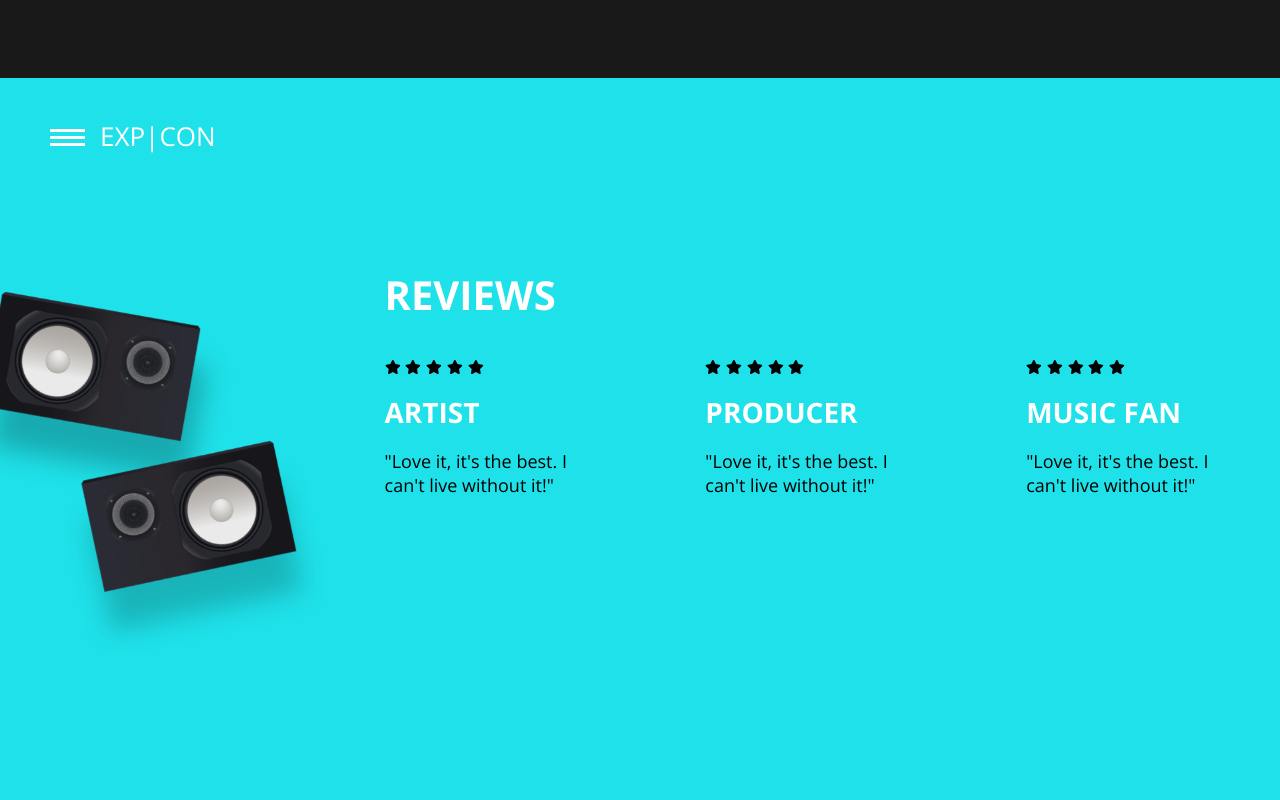
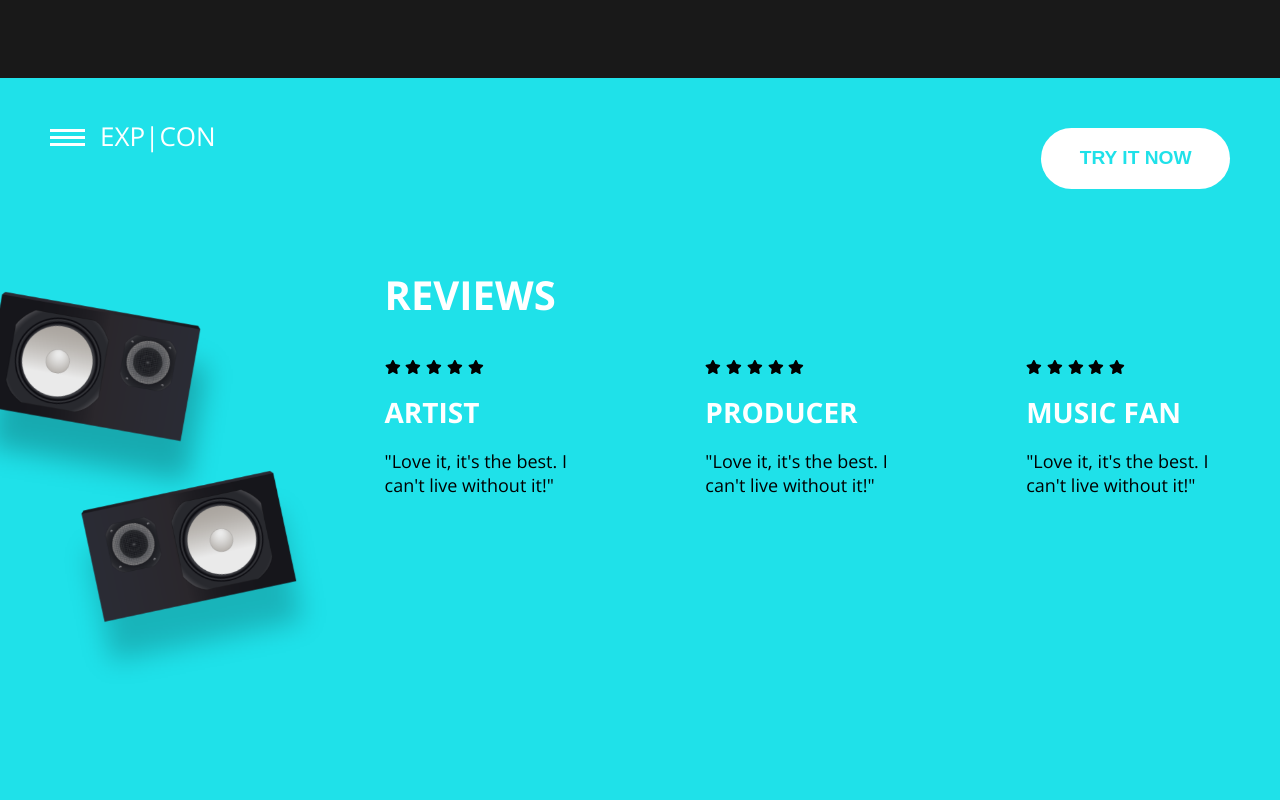
Before and after one commit to dlinardi/speer, a React (Create React App) app: page / in a window 1280 px wide. Shown: the part 1360-2160 px from the top of the page. Built offline with nearby package versions, Linux system fonts and the light colour scheme.

Commit message:
fixed issue with gradient button and review section

```diff
--- a/src/components/GetNow/GetNow.jsx
+++ b/src/components/GetNow/GetNow.jsx
@@ -24,11 +24,7 @@ function GetNow(props) {
             <h1 style={{ fontSize: '46px', color: '#D34848', fontWeight: '700', margin: 0 }}>GET EXP|CON NOW</h1>
             <h3 style={{ fontSize: '31px', color: '#fff', fontWeight: '400', margin: 0 }}>Purchase and download the app.</h3>
           </div>
-          <div className="gn-button">
-            <Link to="/pricing">
-              <GradientButton mainColour={'#f72359'} radialGradientColour={'#FFB33F'} text={'TRY IT NOW'} />
-            </Link>
-          </div>
+          <Link to="/pricing"><GradientButton mainColour={'#f72359'} radialGradientColour={'#FFB33F'} text={'TRY IT NOW'} /></Link>
         </div>
       </Container>
     </section>
--- a/src/components/GradButton/GradientButton.jsx
+++ b/src/components/GradButton/GradientButton.jsx
@@ -4,9 +4,10 @@ import './GradientButton.scss';
 
 const GradientButton = (props) => {
 
-  const { mainColour, radialGradientColour } = props;
+  const { mainColour, radialGradientColour, textColour } = props;
 
   const Button = styled.button`
+    color: ${textColour};
     background: ${mainColour};
     &:before {
       background: radial-gradient(circle closest-side, ${radialGradientColour}, transparent);
@@ -23,12 +24,13 @@ const GradientButton = (props) => {
 
   useEffect(() => {
     let reference = buttonRef.current;
+    console.log('buttonRef>>>', buttonRef)
 
     if (buttonRef) {
-      buttonRef.current.addEventListener('mousemove', mouseMoveEvent);
+      reference.addEventListener('mousemove', mouseMoveEvent);
     }
 
-    return () => reference ? reference.removeEventListener('mousemove', mouseMoveEvent) : null
+    return () => reference.removeEventListener('mousemove', mouseMoveEvent);
   }, [buttonRef])
 
   return <Button ref={buttonRef} className="gradient-button"><span>{props.text}</span></Button>;
--- a/src/components/Perks/Perks.jsx
+++ b/src/components/Perks/Perks.jsx
@@ -37,8 +37,8 @@ function Perks() {
   ];
 
   const renderPerks = (arr) => {
-    return arr.map((perk) => (
-      <div className="perk-col">
+    return arr.map((perk, index) => (
+      <div key={`${index}_perk`} className="perk-col">
         <Divider />
         <h3 className="perk-title">{perk.title}</h3>
         <p className="perk-caption">{perk.caption}</p>
--- a/src/components/Reviews/Reviews.jsx
+++ b/src/components/Reviews/Reviews.jsx
@@ -1,9 +1,11 @@
+import { Link } from 'react-router-dom';
 import styled from 'styled-components';
 import './Reviews.scss';
 
 // Component imports
 import Menu from '../Menu/Menu';
 import Rating from './Rating';
+import GradientButton from '../GradButton/GradientButton';
 
 import speakerOne from '../../assets/small-speaker-1.png';
 import speakerTwo from '../../assets/small-speaker-2.png';
@@ -45,6 +47,13 @@ function Reviews() {
   return (
     <section className="reviews-main-container">
       <Menu activeColour={'#1FE1E9'} />
+
+      <div className="try-button">
+        <Link to="/pricing">
+          <GradientButton mainColour={'#fff'} radialGradientColour={'#191919'} textColour={'#1FE1E9'} text={'TRY IT NOW'} />
+        </Link>
+      </div>
+
       <Container>
         <div className="reviews-container">
           <div className="reviews-images">
--- a/src/components/Reviews/Reviews.scss
+++ b/src/components/Reviews/Reviews.scss
@@ -45,7 +45,7 @@
 
     #speakerTwo {
       position: absolute;
-      top: 150px;
+      top: 180px;
     }
 
     .speakers {
@@ -72,3 +72,10 @@
     // align-items: center;
   }
 }
+
+.try-button {
+  position: absolute;
+  top: 0;
+  right: 0;
+  margin: 50px 50px;
+}
```
